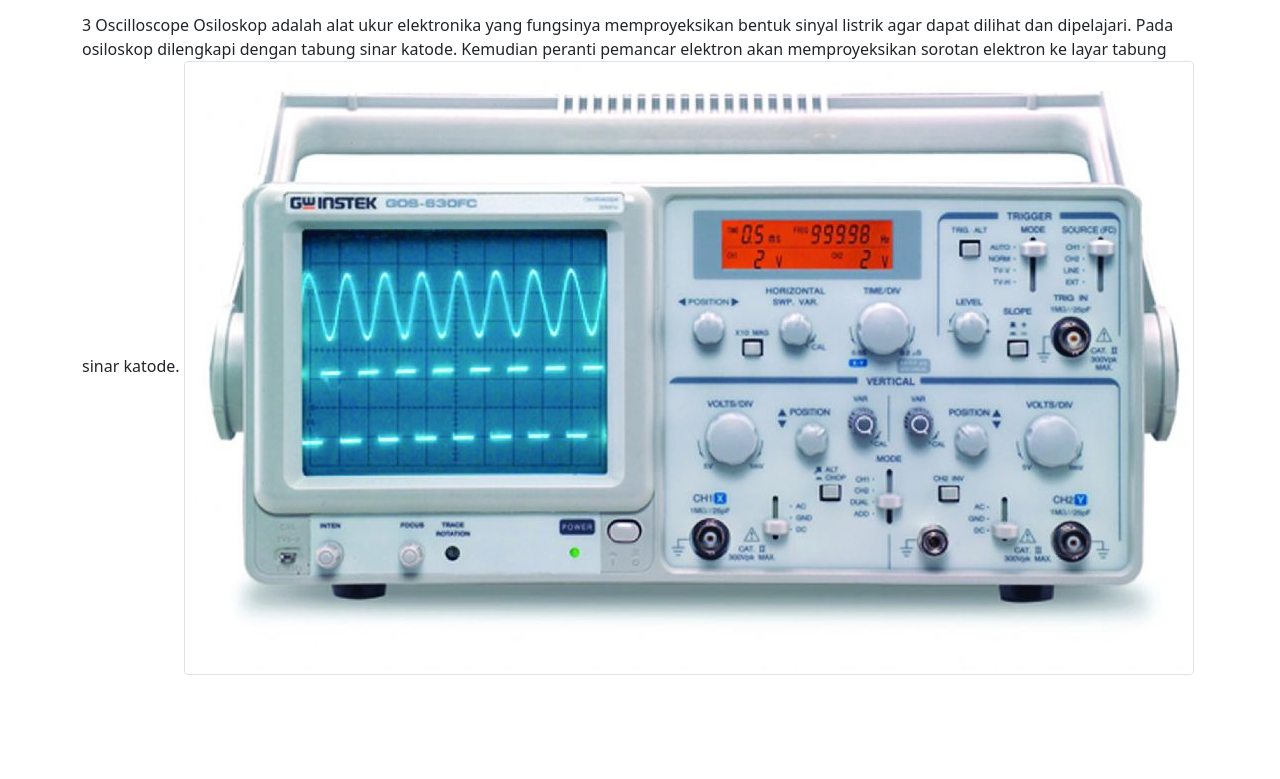
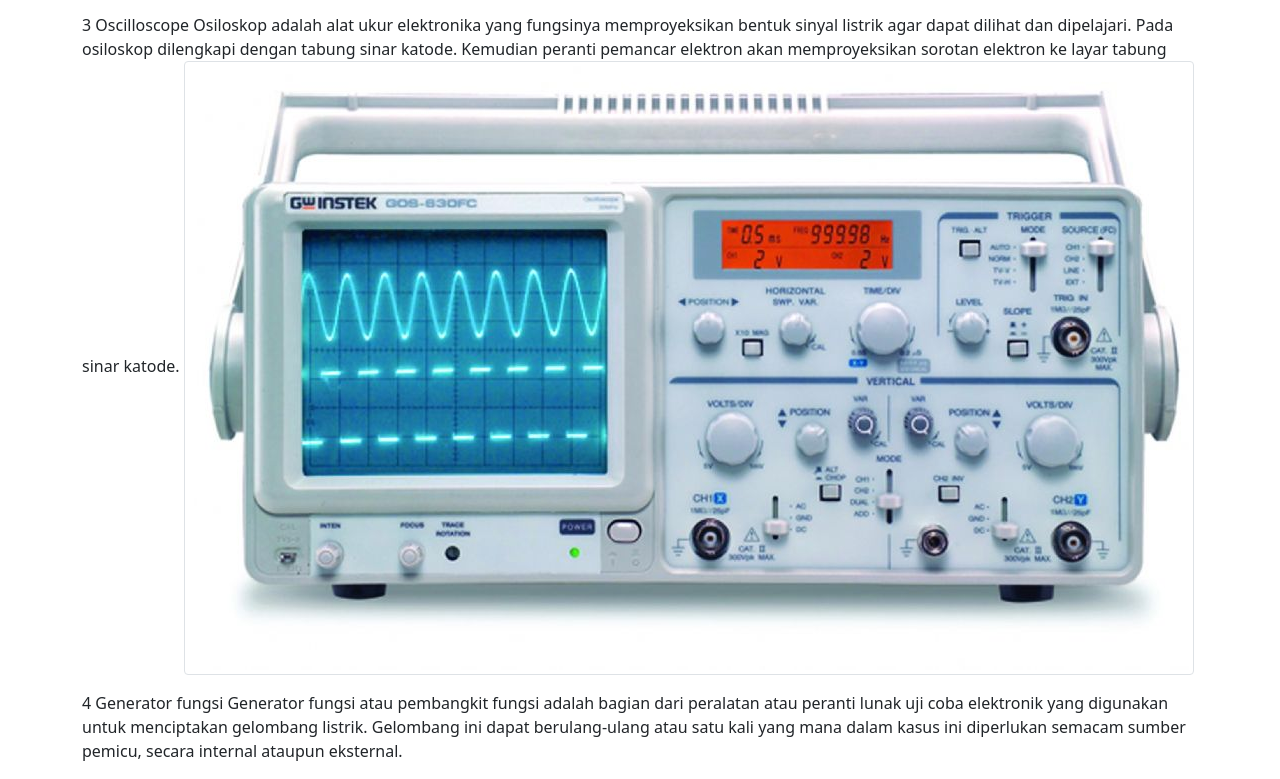
Before and after one commit to kaori10tkj3/kaori10tkj3.github.io, a plain HTML site: page alatukur/index.html in a window 1280 px wide. Shown: the part 1011-1790 px from the top of the page. Before the commit the page ends 1702 px from the top, so only its background shows below. Drawn offline with nearby package versions, Linux system fonts and the light colour scheme.

Commit message:
Update index.html

```diff
--- a/alatukur/index.html
+++ b/alatukur/index.html
@@ -33,6 +33,11 @@ Amperemeter adalah alat yang digunakan untuk mengukur kuat arus listrik baik unt
        3 Oscilloscope
    Osiloskop adalah alat ukur elektronika yang fungsinya memproyeksikan bentuk sinyal listrik agar dapat dilihat dan dipelajari. Pada osiloskop dilengkapi dengan tabung sinar katode. Kemudian peranti pemancar elektron akan memproyeksikan sorotan elektron ke layar tabung sinar katode.
    <img src="osiloskop.jpg" class="img-thumbnail"...">
+      </p>
+<p>
+      4 Generator fungsi
+  Generator fungsi atau pembangkit fungsi adalah bagian dari peralatan atau peranti lunak uji coba elektronik yang digunakan untuk menciptakan gelombang listrik. Gelombang ini dapat berulang-ulang atau satu kali yang mana dalam kasus ini diperlukan semacam sumber pemicu, secara internal ataupun eksternal.
+  <img
 </p>
     </div>
 
```
